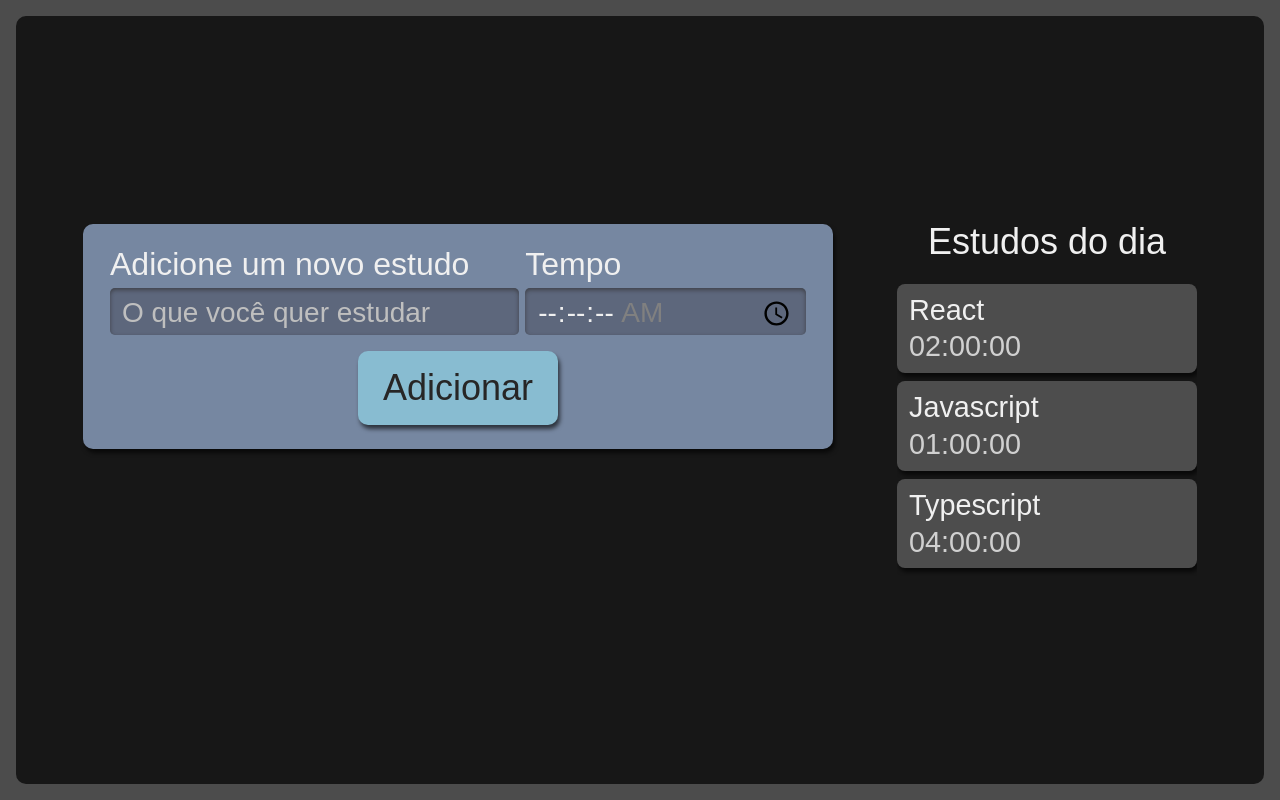
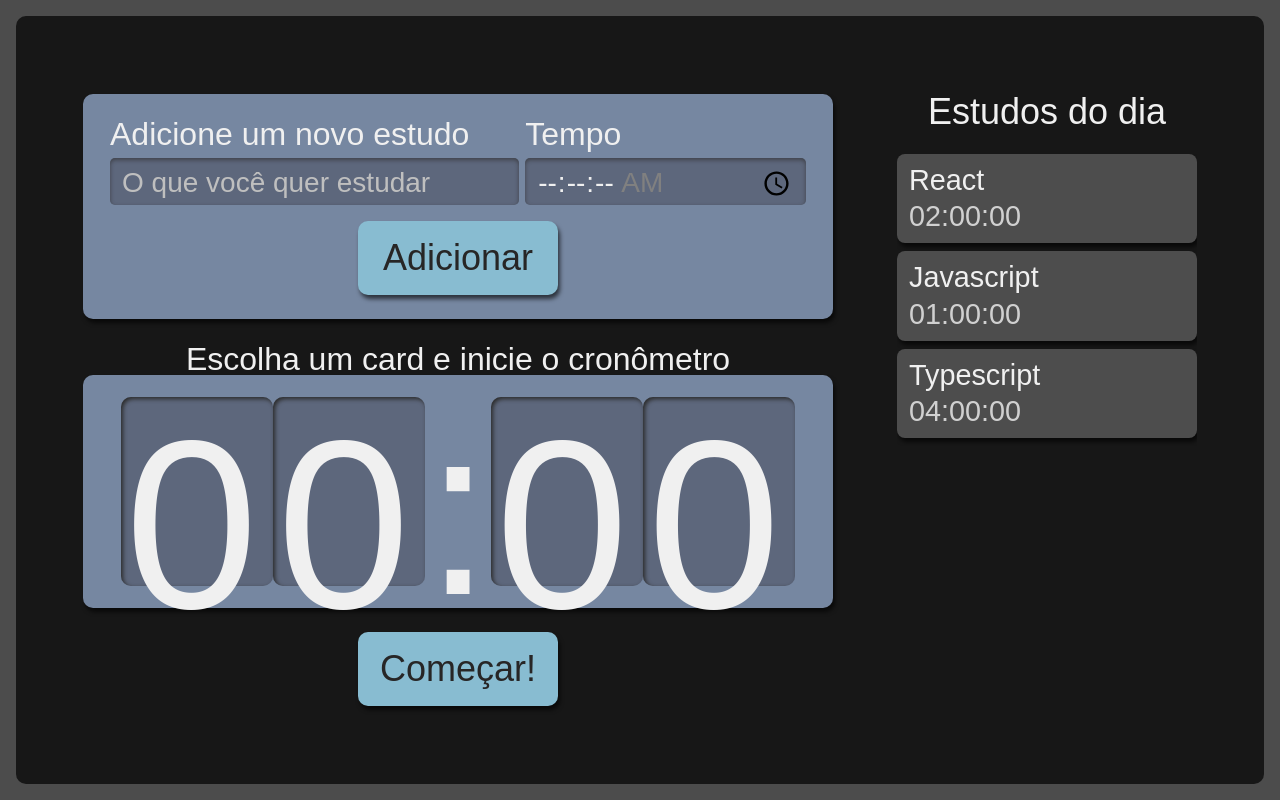
Before and after one commit to arailson/arailson-react-studies, a React (Create React App) app: page / in a window 1280 px wide. Built offline with nearby package versions, Linux system fonts and the light colour scheme.

Commit message:
Criando o cronômetro

```diff
--- /dev/null
+++ b/src/components/Cronometro/Cronometro.module.scss
@@ -0,0 +1,58 @@
+.cronometro {
+  display: flex;
+  flex-direction: column;
+  align-items: center;
+  grid-area: cronometro;
+
+  .relogioWrapper {
+    align-items: center;
+    background-color: #7687a1;
+    border-radius: 10px;
+    box-shadow: 2px 4px 4px #0000009f;
+    box-sizing: border-box;
+    display: flex;
+    font-size: 5rem;
+    justify-content: center;
+    margin-bottom: 24px;
+    padding: 16px 12px;
+    width: 100%;
+  }
+
+  .titulo {
+    font-size: 2rem;
+  }
+
+  button {
+    background-color: #88bcd1;
+    border-radius: 10px;
+    box-shadow: 2px 4px 4px #0000009f;
+    color: #272626;
+    cursor: pointer;
+    font-size: 1.25rem;
+    padding: 16px;
+    width: 150px;
+
+    &:active {
+      background-color: #7ca6b7;
+      box-shadow: 2px 2px 4px #0000009f inset;
+      cursor: auto;
+    }
+  }
+
+  @media screen and (min-width: 1280px) {
+    .relogioWrapper {
+      font-size: 15rem;
+    }
+
+    p {
+      font-size: 2rem;
+    }
+
+    button {
+      grid-column-start: span 2;
+      justify-self: center;
+      width: 200px;
+      font-size: 2.25rem;
+    }
+  }
+}
--- /dev/null
+++ b/src/components/Cronometro/Relogio/Relogio.module.scss
@@ -0,0 +1,21 @@
+.relogioNumero {
+  background-color: #5d677c;
+  box-shadow: 2px 2px 4px #2b2b2b inset;
+  height: 3.6rem;
+  width: 3rem;
+  padding: 8px 4px;
+  border-radius: 10px;
+
+  @media screen and (min-width: 1280px) {
+    height: 10.8rem;
+    width: 9rem;
+  }
+}
+
+.relogioDivisao {
+  height: 4.2rem;
+
+  @media screen and (min-width: 1280px) {
+    height: 12.6rem;
+  }
+}
--- /dev/null
+++ b/src/components/Cronometro/Relogio/index.tsx
@@ -0,0 +1,13 @@
+import style from "./Relogio.module.scss";
+
+export default function Relogio() {
+  return (
+    <>
+      <span className={style.relogioNumero}>0</span>
+      <span className={style.relogioNumero}>0</span>
+      <span className={style.relogioDivisao}>:</span>
+      <span className={style.relogioNumero}>0</span>
+      <span className={style.relogioNumero}>0</span>
+    </>
+  );
+}
--- /dev/null
+++ b/src/components/Cronometro/index.tsx
@@ -0,0 +1,15 @@
+import Botao from "../Botao";
+import Relogio from "./Relogio";
+import style from "./Cronometro.module.scss"
+
+export default function Cronometro() {
+  return (
+    <div className={style.cronometro}>
+      <p className={style.titulo}>Escolha um card e inicie o cronômetro</p>
+      <div className={style.relogioWrapper}>
+        <Relogio/>
+      </div>
+      <Botao texto="Começar!" />
+    </div>
+  );
+}
--- a/src/pages/App.tsx
+++ b/src/pages/App.tsx
@@ -1,4 +1,5 @@
 import React from "react";
+import Cronometro from "../components/Cronometro";
 import Formulario from "../components/Formulario";
 import Lista from "../components/Lista";
 import style from "./App.module.scss"
@@ -8,6 +9,7 @@
     <div className={style.AppStyle}>
       <Formulario />
       <Lista />
+      <Cronometro/>
     </div>
   );
 }
```
